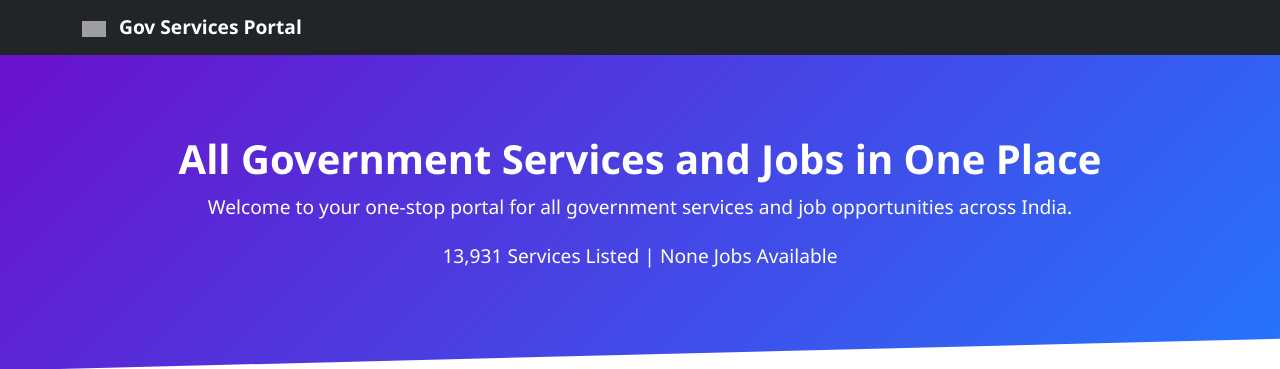
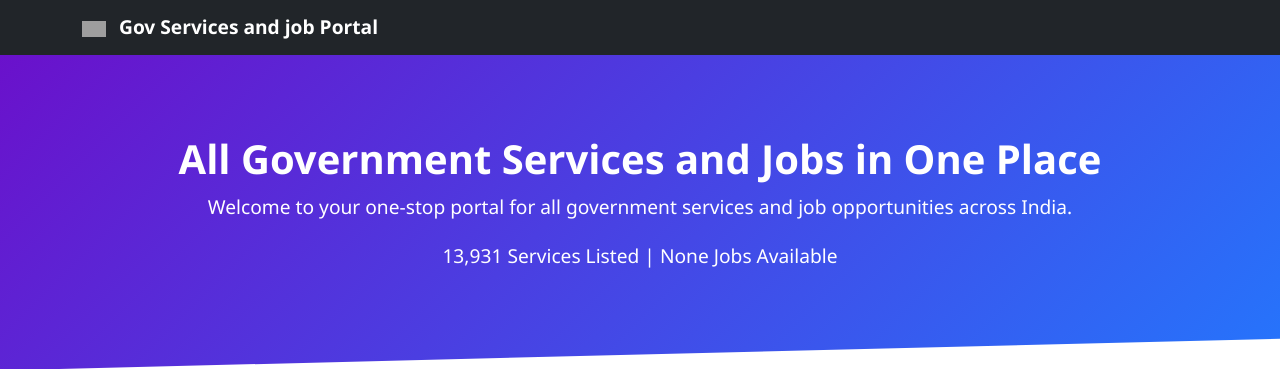
Before and after one commit to Rohan-A-R/govt-job-portal, a Django app: page / in a window 1280 px wide. Shown: the top 369 px of the page. Run offline with Django 5.2, Linux system fonts and the light colour scheme; data that the repository does not hold is empty; grey boxes are pictures that could not be loaded.

Commit message:
added readmefile

```diff
--- a/jobmain/job/templates/home.html
+++ b/jobmain/job/templates/home.html
@@ -42,7 +42,7 @@
       <a class="navbar-brand" href="/">
         <!-- Replace globe icon with Indian flag if desired -->
         <img src="https://upload.wikimedia.org/wikipedia/en/4/41/Flag_of_India.svg" alt="Indian Flag" width="24" height="16" class="me-2">
-        Gov Services Portal
+        Gov Services and job Portal
       </a>
       <button class="navbar-toggler" type="button" data-bs-toggle="collapse" data-bs-target="#navbarNav">
         <span class="navbar-toggler-icon"></span>
@@ -94,7 +94,6 @@
               </button>
               <ul class="dropdown-menu w-100 scrollable-dropdown" aria-labelledby="categoryDropdown">
                 <li><a class="dropdown-item" href="?category=Medical"><i class="fas fa-stethoscope me-2"></i>Medical</a></li>
-                <li><a class="dropdown-item" href="?category=Engineering"><i class="fas fa-cogs me-2"></i>Engineering</a></li>
                 <li><a class="dropdown-item" href="?category=Law"><i class="fas fa-balance-scale me-2"></i>Law</a></li>
                 <li><a class="dropdown-item" href="?category=Finance"><i class="fas fa-dollar-sign me-2"></i>Finance</a></li>
                 <li><a class="dropdown-item" href="?category=Nurse"><i class="fas fa-user-nurse me-2"></i>Nurse</a></li>
```
